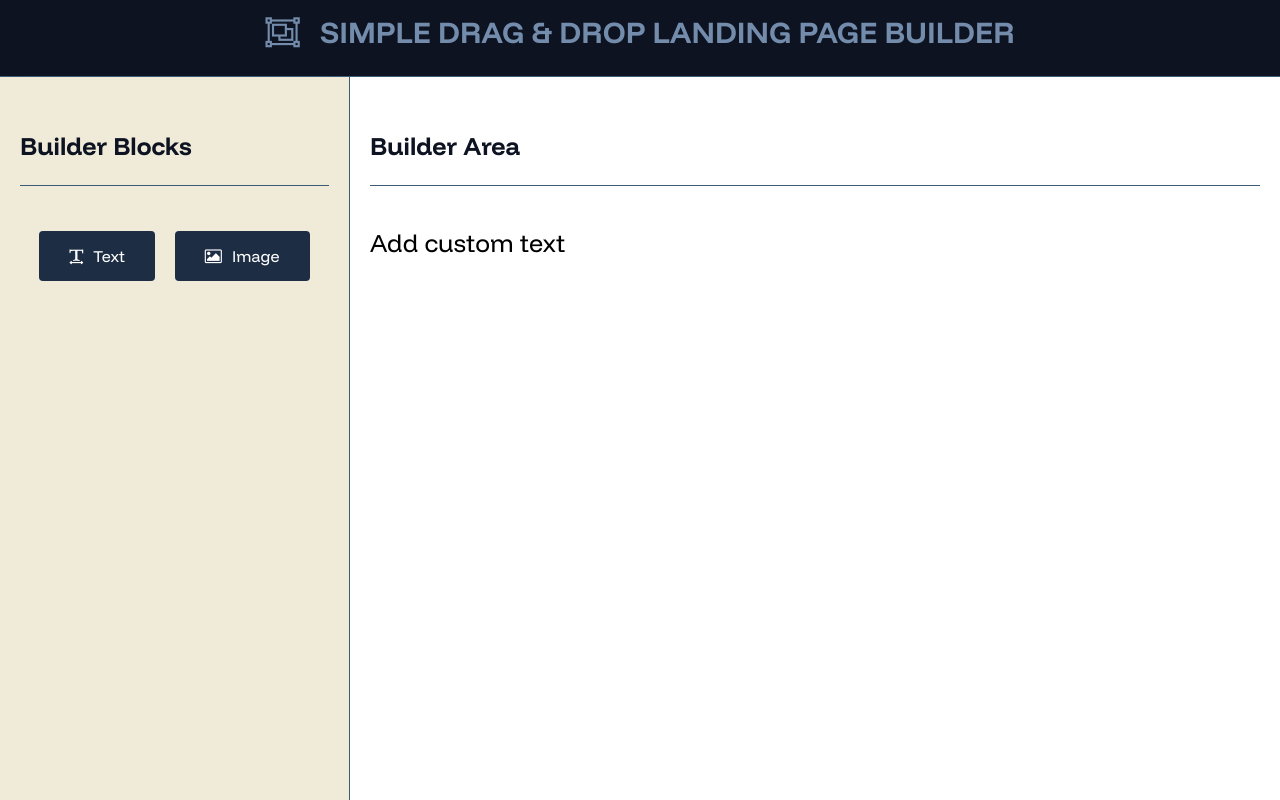
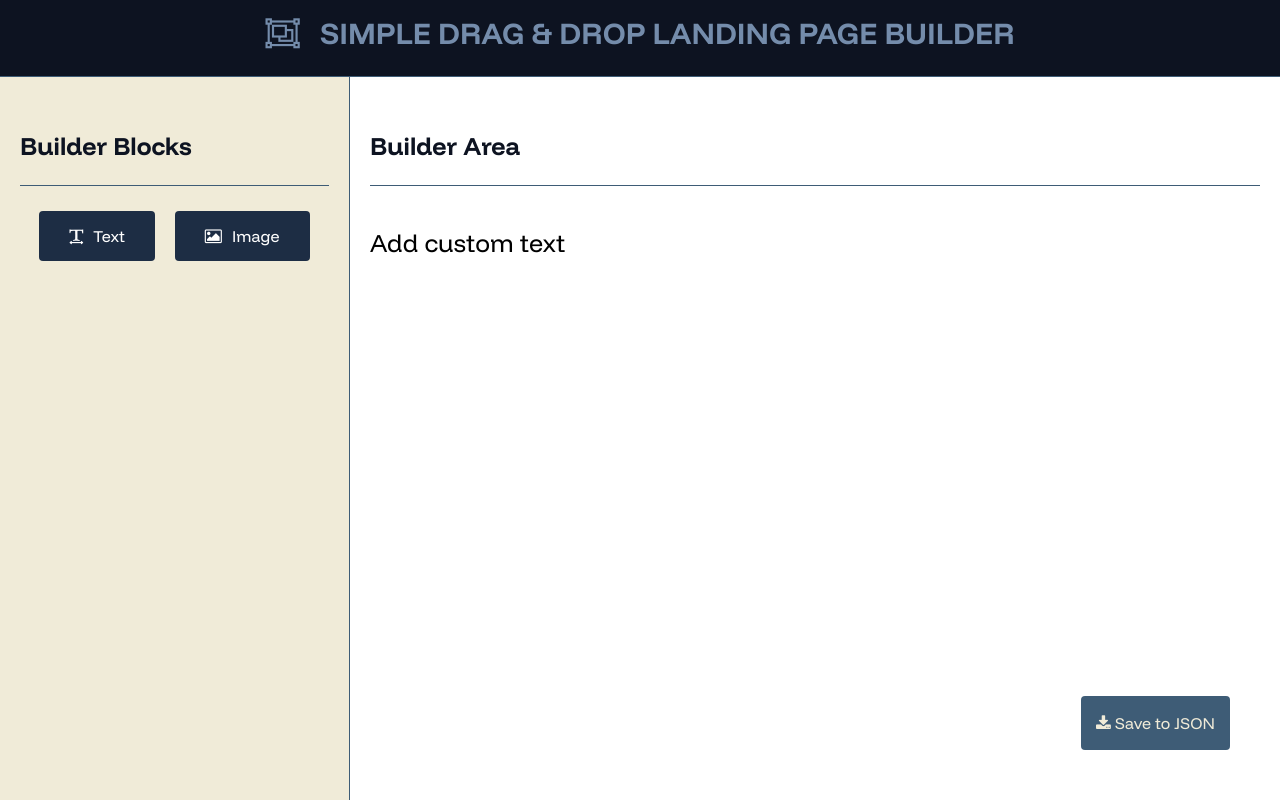
Before and after one commit to jonatangerman/drag-and-drop-page-builder, a Vue app: page / in a window 1280 px wide. Both pictures are taken after a click on the element "Text". Built offline with nearby package versions, Linux system fonts and the light colour scheme.

Commit message:
Add Drag and Drop functionality

```diff
--- a/src/App.vue
+++ b/src/App.vue
@@ -1,10 +1,10 @@
 <template>
-  <h1 class="title text-center pt-[10px] !text-[30px] uppercase"><i class="fa fa-object-group mr-[20px]"></i>Simple Drag & Drop Landing Page Builder</h1>
+  <h1 class="flex pr-[10px] pl-[10px] justify-center items-center text-center title pt-[10px] !text-[30px] uppercase max-md:!text-[21px]  max-sm:!text-[17px]"><i class="fa fa-object-group mr-[20px]"></i>Simple Drag & Drop Landing Page Builder</h1>
   <div id="main-container" class="flex w-full">
     <div id="blocks-container"
-      class="flex max-w-[350px] w-full shadow-lg gap-5 flex-col p-[20px] pt-[50px]">
-
-      <h1>Builder Blocks</h1>
+      class="flex max-w-[350px] w-full shadow-lg gap-5 flex-col p-[20px] pt-[50px] max-md:w-[100px] max-lg:w-[200px]">
+      <div class="sticky top-[0px] left-[0px]">
+        <h1 class="max-md:hidden max-lg:!text-[22px] max-lg:!mb-[20px]">Builder Blocks</h1>
 
         <div id="blocks" class="w-full h-[100px] flex flex-wrap justify-center items-center gap-5">
           <ElementBlock v-for="type in elementsType"
@@ -12,6 +12,7 @@
             @dragstart="onDragStartBlock"
             @click="onClickBlock"
           />
+        </div>
       </div>
     </div>
 
@@ -22,38 +23,36 @@
       @drop="onDropBlock"
     >
 
-      <h1 class="mb-[40px]">Builder Area</h1>
+      <h1 class="mb-[40px] max-md:!text-[20px] max-lg:!text-[22px]">Builder Area</h1>
       <div
         v-if="builderBlocks.length === 0"
-        class="flex items-center justify-center empty-builder text-center py-20 border-dashed border-2 text-[20px] mt-auto mb-auto h-[90%]"
+        class="max-md:!text-[15px] w-full xl:max-w-[60%] mr-auto ml-auto flex items-center justify-center empty-builder text-center py-20 border-dashed border-2 text-[20px] mt-auto mb-auto h-[90%]"
       >
         Drop Or Click Blocks To Add Here
       </div>
-
-      <div
+      <BuilderBlock
         v-for="(block, index) in builderBlocks"
         :key="block.id"
-        class="relative"
-      >
-        <div
-          v-if="placeholderIndex === index"
-          class="h-16 bg-blue-200 rounded mb-4 builder-placeholder"
-        ></div>
-
-        <BuilderBlock
         :blockId="block.id"
         :type="block.type"
         :index="index"
         :content="block.content"
         :isActive="selectedId == block.id"
-          :class="{ 'is-active':selectedId == block.id }"
+        :class="{ 'is-active':selectedId == block.id, 'opacity-50 dragging': draggedIndex === index, 'add-above':placeholderIndex === index && draggedIndex !== null && index < draggedIndex, 'add-below':placeholderIndex === index && draggedIndex !== null && index > draggedIndex }"
         @activate="setActive"
         @inactivate="setInactive"
         @input="changeContent"
         @duplicate="handleDuplication"
         @delete="handleDelete"
+        @dragstart="onDragStartBuilder(index)"
+        @dragover="onDragOver(index)"
+        @drop="onDropBuilder(index)"
       />
     </div>
+
+    <div v-if="builderBlocks.length > 0" @click="handleSave" class="cursor-pointer fixed bottom-[50px] right-[50px] rounded save-btn p-[15px] z-[10]">
+      <i class="fa fa-download"></i>
+      Save to JSON
     </div>
   </div>
 </template>
@@ -100,9 +99,8 @@
     builderBlocks.value.splice(
       builderBlocks.value.length,0, newBlock
     );
+    draggedBlockType.value = null;
   }
-
-  draggedBlockType.value = null;
 };
 
 const setActive = (params: BuilderBlockParams) => {
@@ -124,6 +122,38 @@ const handleDuplication = (params: BuilderBlockParams) => {
 
 const handleDelete = (params: BuilderBlockParams) => {
   builderBlocks.value.splice(params.index, 1);
+}
+
+const onDragStartBuilder = (index: number) => {
+  draggedIndex.value = index;
+  draggedBlockType.value = null;
+  placeholderIndex.value = null;
+};
+
+const onDragOver = (index: number) => {
+  if (draggedIndex.value == null) return;
+  if (placeholderIndex.value !== index) {
+    placeholderIndex.value = index;
+  }
+};
+
+const onDropBuilder = (index: number) => {
+  if (!draggedBlockType.value) {
+    if (draggedIndex.value !== null && draggedIndex.value !== index) {
+      const currentBlock = builderBlocks.value[draggedIndex.value];
+      builderBlocks.value.splice(draggedIndex.value, 1);
+      builderBlocks.value.splice(index, 0, currentBlock);
+    }
+
+    draggedIndex.value = null;
+    placeholderIndex.value = null;
+  }
+};
+
+const handleSave = () => {
+  const data = JSON.parse(JSON.stringify(builderBlocks.value));
+  console.log('The following is the JSON data for this landing Page:');
+  console.log(JSON.stringify({ data }));
 }
 
 </script>
@@ -149,6 +179,11 @@ const handleDelete = (params: BuilderBlockParams) => {
     height: var(--title-height);
   }
 
+  .save-btn {
+    background-color: var(--color-accent);
+    color: var(--color-white);
+  }
+
   #builder-container {
     background-color: white;
 
@@ -163,4 +198,12 @@ const handleDelete = (params: BuilderBlockParams) => {
     border-right: 1px solid var(--color-accent);
     background-color: var(--color-white);
   }
+
+  .add-below {
+    box-shadow: 0 2px 0 0 red;
+  }
+
+  .add-above {
+    box-shadow: 0 -2px 0 0 red;
+  }
 </style>
```
Lines whose indentation alone changed are shown as unchanged.
